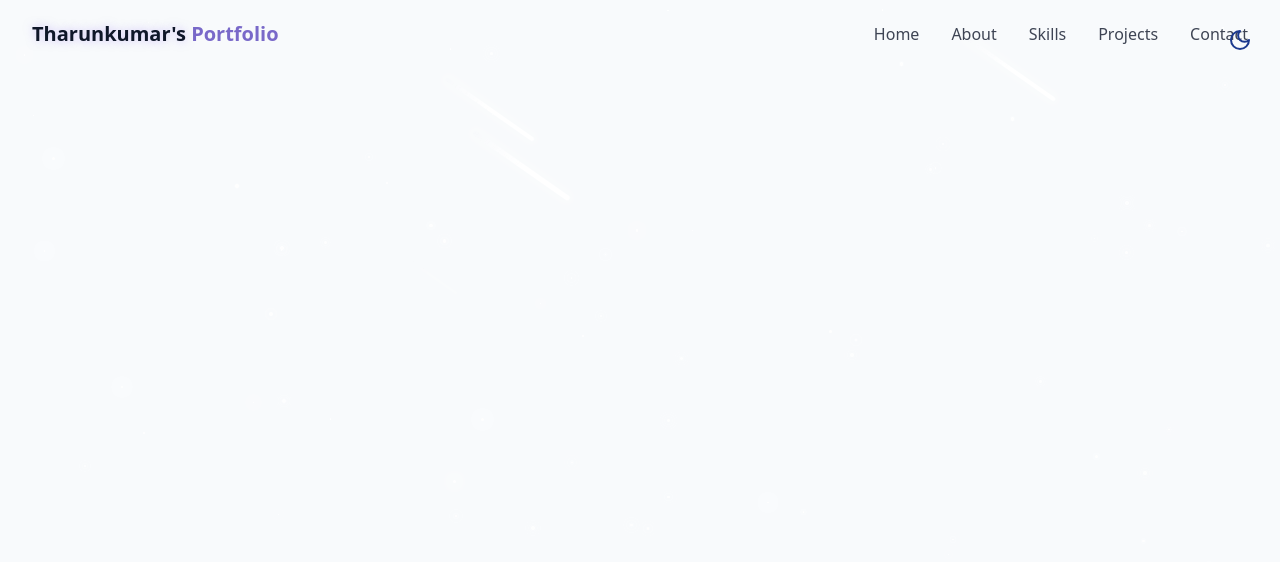
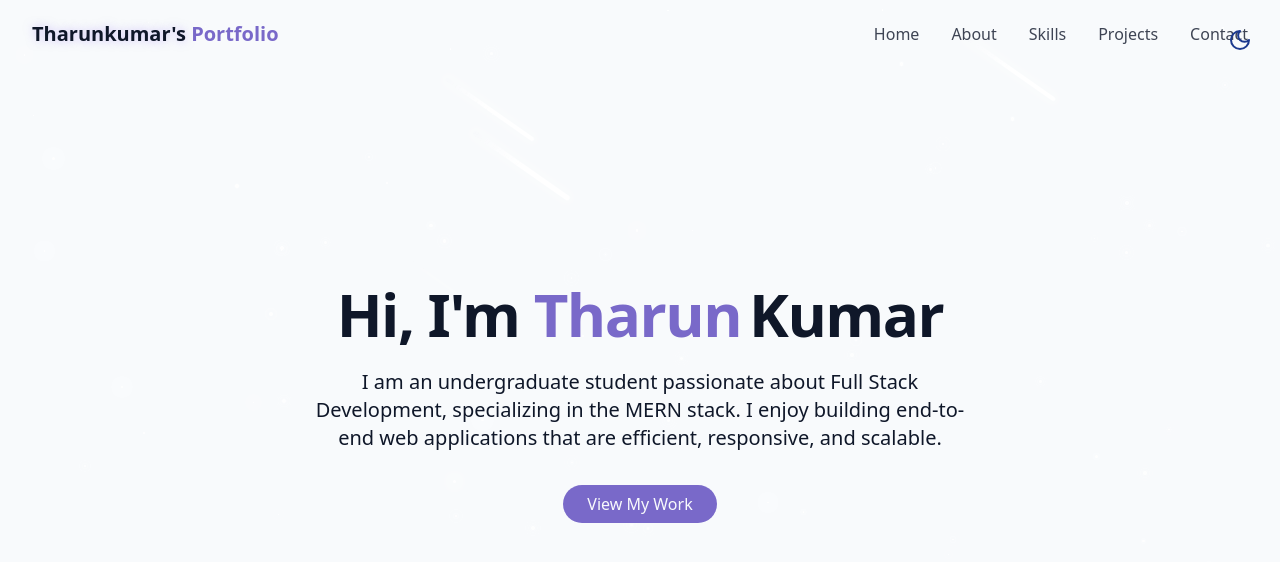
Before and after one commit to tharunkumar-BIT/Portfolio, a React (Vite) app: page / in a window 1280 px wide. Shown: the top 562 px of the page. Built offline with nearby package versions, Linux system fonts and the light colour scheme.

Commit message:
hero section

```diff
--- /dev/null
+++ b/src/components/HeroSection.jsx
@@ -0,0 +1,35 @@
+export const HeroSection = () => {
+  return (
+    <section
+      id="hero"
+      className="relative min-h-screen flex flex-col items-center justify-center px-4"
+    >
+      <div className="container max-w-4xl mx-auto text-center z-10">
+        <div className="space-y-6">
+          <h1 className="text-4xl md:text-6xl font-bold tracking-tight">
+            <span className="opacity-0 animate-fade-in">Hi, I'm </span>
+            <span className="text-primary opacity-0 animate-fade-in-delay-1">
+              Tharun
+            </span>
+            <span className="text-gradient ml-2 opacity-0 animate-fade-in-delay-2">
+              Kumar
+            </span>
+          </h1>
+
+          <p className="text-lg md:text-xl text-muted-foreground max-w-2xl mx-auto opacity-0 animate-fade-in-delay-3">
+            I am an undergraduate student passionate about Full Stack
+            Development, specializing in the MERN stack. I enjoy building
+            end-to-end web applications that are efficient, responsive, and
+            scalable.
+          </p>
+
+          <div className="pt-4 opacity-0 animate-fade-in-delay-4">
+            <a href="#projects" className="cosmic-button">
+                View My Work
+            </a>
+          </div>
+        </div>
+      </div>
+    </section>
+  );
+};
--- a/src/pages/Home.jsx
+++ b/src/pages/Home.jsx
@@ -1,3 +1,4 @@
+import { HeroSection } from "../components/HeroSection";
 import { NavBar } from "../components/NavBar";
 import { StarBackground } from "../components/StarBackground";
 import { ThemeToggle } from "../components/ThemeToggle";
@@ -12,7 +13,9 @@
       {/* Navbar */}
       <NavBar />
       {/* Main content */}
-
+      <main>
+        <HeroSection />
+      </main>
       {/* Footer */}
     </div>
   );
```
